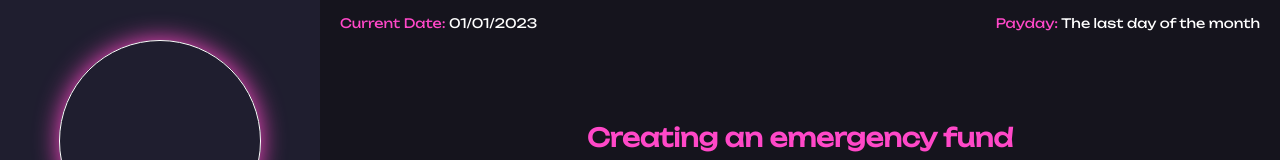
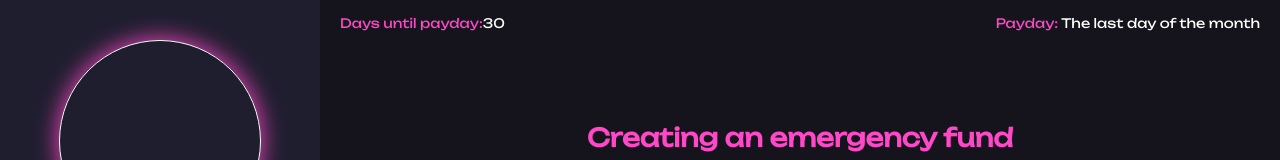
Before and after one commit to lucyscanlon/FinanceGame, a Vue app: page / in a window 1280 px wide. Shown: the top 160 px of the page. Built offline with nearby package versions, Linux system fonts and the light colour scheme; a web font is replaced by a local one.

Commit message:
changed the top banner of main game to display days until payday instead of current date

```diff
--- a/src/components/MainGame/MainGame.vue
+++ b/src/components/MainGame/MainGame.vue
@@ -13,7 +13,7 @@ Components:
     <div class="maingame-wrapper">
         <div class="gameplay-topbanner-wrapper">
             <div class="current-date-wrapper">
-                <p>Current Date: <span class="colour-white">01/01/2023</span></p>
+                <p>Days until payday:<span class="colour-white">30</span></p>
             </div>
             <div class="payday-date-wrapper">
                 <p>Payday: <span class="colour-white">The last day of the month</span></p>
--- a/src/components/MainGame/MainGameplayComponents/PensionComponent.vue
+++ b/src/components/MainGame/MainGameplayComponents/PensionComponent.vue
@@ -1,8 +1,8 @@
 <script setup>
     import { usePensionChoicesStore } from '../../../store/MainGameChoicesStore'
+    import { useMainGameplayNavigationStore } from '../../../store/MainGameChoicesStore.js'
+
     const managePension = usePensionChoicesStore()
-
-    import { useMainGameplayNavigationStore } from '../../../store/MainGameChoicesStore.js'
     const manageMainGameNav = useMainGameplayNavigationStore()
 </script>
 
```
